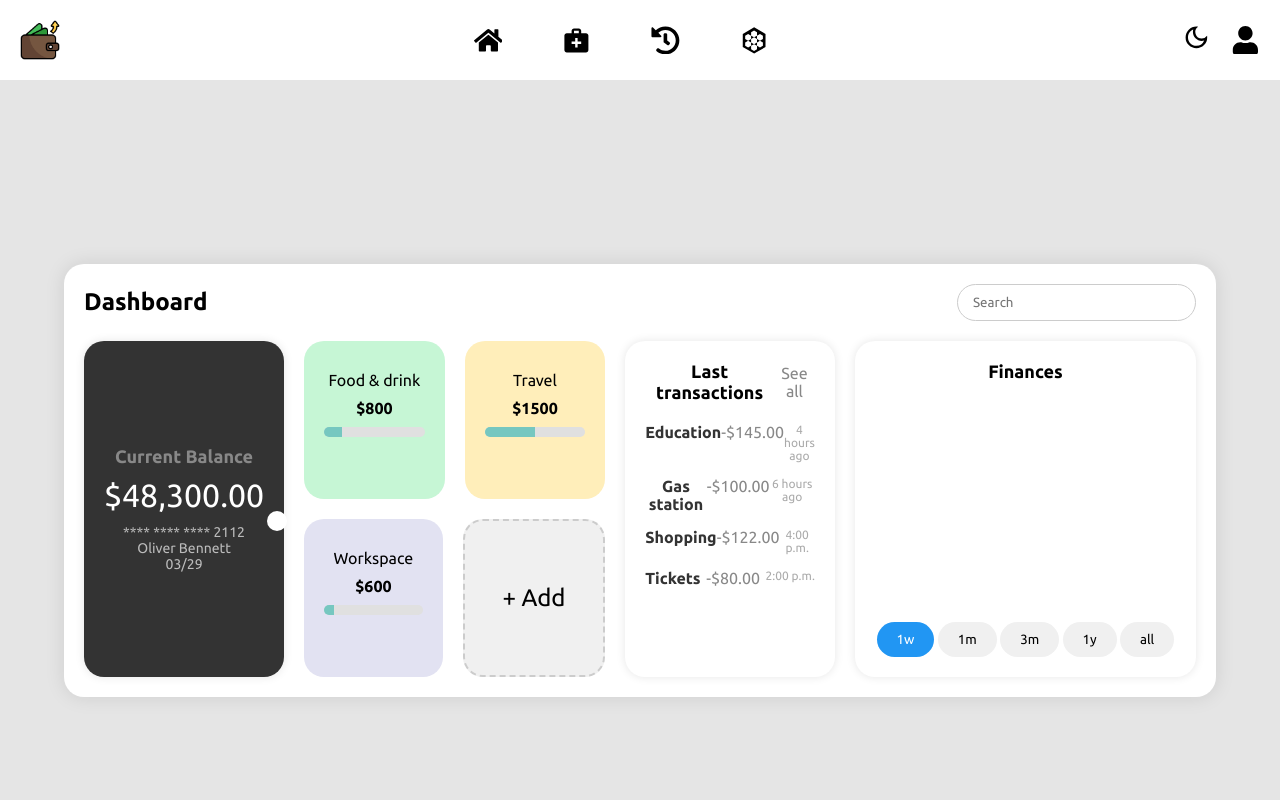
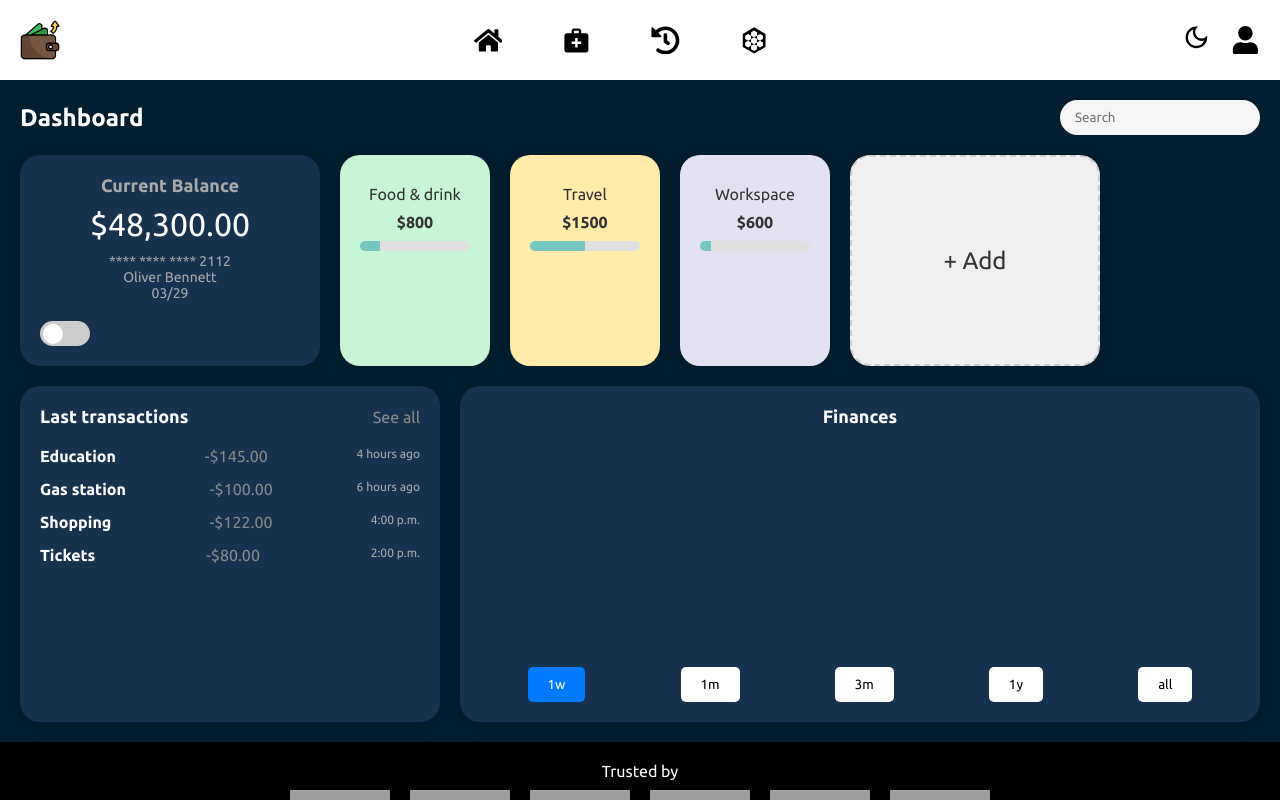
Before and after one commit to Pritam-Raj/ExpenseTracker, a React (Vite) app: page /history in a window 1280 px wide. Built offline with nearby package versions, Linux system fonts and the light colour scheme; grey boxes are pictures that could not be loaded.

Commit message:
updated css of history page

```diff
--- a/src/pages/History.css
+++ b/src/pages/History.css
@@ -2,30 +2,19 @@ body {
     font-family: 'Arial', sans-serif;
     margin: 0;
     padding: 0;
-    background-color: #f5f5f5;
+    background-color: #0B2438;
 }
 
 .dashboard {
-    display: flex;
-    justify-content: center;
-    align-items: center;
-    height: 100vh;
-    background-color: #e5e5e5;
-}
-
-.main-content {
-    width: 90%;
-    max-width: 1440px;
-    background-color: #ffffff;
-    border-radius: 20px;
     padding: 20px;
-    box-shadow: 0px 0px 20px rgba(0,0,0,0.1);
+    color: white;
 }
 
 .header {
     display: flex;
     justify-content: space-between;
     align-items: center;
+    padding-bottom: 20px;
 }
 
 .title {
@@ -36,49 +25,49 @@ body {
 .search-bar {
     display: flex;
     align-items: center;
-    border: 1px solid #ccc;
+    background-color: #f5f5f5;
+    border: none;
     border-radius: 20px;
     padding: 5px 10px;
+    width: 200px;
 }
 
 .search-bar input {
     border: none;
     outline: none;
     padding: 5px;
+    width: 100%;
+    background-color: #f5f5f5;
+    color: #333;
 }
 
-.icon-search {
-    font-size: 20px;
-    color: #ccc;
-    margin-left: 5px;
-}
-
-.content {
+.main-content {
     display: flex;
+    gap: 20px;
     flex-wrap: wrap;
-    gap: 20px;
-    margin-top: 20px;
 }
 
 .card {
-    background-color: #333;
+    background-color: #16324F;
     border-radius: 20px;
     padding: 20px;
-    color: white;
-    box-shadow: 0px 0px 10px rgba(0,0,0,0.1);
+    box-shadow: 0px 0px 20px rgba(0, 0, 0, 0.1);
+    flex: 1;
+    min-width: 250px;
 }
 
 .balance-card {
-    flex: 1;
-    display: flex;
-    justify-content: space-between;
-    align-items: center;
+    max-width: 300px;
+}
+
+.balance {
+    margin-bottom: 20px;
 }
 
 .balance h2 {
     margin: 0;
     font-size: 18px;
-    color: #888;
+    color: #A9A9A9;
 }
 
 .balance-amount {
@@ -88,7 +77,12 @@ body {
 
 .card-number, .card-holder, .expiry-date {
     font-size: 14px;
-    color: #bbb;
+    color: #A9A9A9;
+}
+
+.toggle {
+    display: flex;
+    align-items: center;
 }
 
 .toggle input {
@@ -129,15 +123,12 @@ input:checked + .slider:before {
     display: flex;
     gap: 20px;
     flex-wrap: wrap;
-    flex: 2;
 }
 
-.expense-card, .add-expense {
+.expense-card {
     flex: 1;
-    border-radius: 20px;
-    padding: 20px;
+    min-width: 150px;
     text-align: center;
-    cursor: pointer;
 }
 
 .expense-card p {
@@ -146,15 +137,18 @@ input:checked + .slider:before {
 }
 
 .expense-card.food-drink {
-    background-color: #c6f6d5;
+    background-color: #C6F6D5;
+    color: #333;
 }
 
 .expense-card.travel {
-    background-color: #ffeeba;
+    background-color: #FFEBAA;
+    color: #333;
 }
 
 .expense-card.workspace {
-    background-color: #e2e2f2;
+    background-color: #E2E2F2;
+    color: #333;
 }
 
 .amount {
@@ -163,32 +157,32 @@ input:checked + .slider:before {
 }
 
 .progress-bar {
-    background-color: #e0e0e0;
+    background-color: #E0E0E0;
     border-radius: 10px;
     overflow: hidden;
     height: 10px;
+    width: 100%;
+    margin-top: 10px;
 }
 
 .progress {
     height: 100%;
-    background-color: #76c7c0;
+    background-color: #76C7C0;
 }
 
 .add-expense {
-    background-color: #f0f0f0;
-    border: 2px dashed #ccc;
+    background-color: #F0F0F0;
+    border: 2px dashed #CCC;
     display: flex;
     justify-content: center;
     align-items: center;
     font-size: 24px;
+    color: #333;
 }
 
 .transactions {
     flex: 1;
-    background-color: white;
-    border-radius: 20px;
-    padding: 20px;
-    box-shadow: 0px 0px 10px rgba(0,0,0,0.1);
+    min-width: 200px;
 }
 
 .transactions-header {
@@ -217,7 +211,7 @@ input:checked + .slider:before {
 .transaction-title {
     font-size: 16px;
     font-weight: bold;
-    color: #333;
+    color: #FFF;
 }
 
 .transaction-amount {
@@ -227,15 +221,13 @@ input:checked + .slider:before {
 
 .transaction-time {
     font-size: 12px;
-    color: #aaa;
+    color: #AAA;
 }
 
 .finances {
     flex: 2;
-    background-color: white;
-    border-radius: 20px;
+    min-width: 400px;
     padding: 20px;
-    box-shadow: 0px 0px 10px rgba(0,0,0,0.1);
 }
 
 .finances h3 {
@@ -254,14 +246,14 @@ input:checked + .slider:before {
 }
 
 .chart-controls button {
+    background-color: #FFF;
+    border: none;
+    border-radius: 5px;
     padding: 10px 20px;
-    border: none;
-    border-radius: 20px;
-    background-color: #f0f0f0;
     cursor: pointer;
 }
 
 .chart-controls button.active {
-    background-color: #2196F3;
-    color: white;
+    background-color: #007BFF;
+    color: #FFF;
 }
--- a/src/pages/History.jsx
+++ b/src/pages/History.jsx
@@ -4,16 +4,14 @@ import './History.css';
 const History = () => {
     return (
         <div className="dashboard">
-            <div className="main-content">
             <div className="header">
                 <div className="title">Dashboard</div>
                 <div className="search-bar">
                     <input type="text" placeholder="Search"/>
-                        <i className="icon-search"></i>
                 </div>
             </div>
-                <div className="content">
-                    <div className="card balance-card">
+            <div className="main-content">
+                <div className="balance-card card">
                     <div className="balance">
                         <h2>Current Balance</h2>
                         <p className="balance-amount">$48,300.00</p>
@@ -27,32 +25,32 @@ const History = () => {
                     </div>
                 </div>
                 <div className="expenses">
-                        <div className="expense-card food-drink">
+                    <div className="expense-card food-drink card">
                         <p>Food & drink</p>
                         <p className="amount">$800</p>
                         <div className="progress-bar">
                             <div className="progress" style={{width: '18%'}}></div>
                         </div>
                     </div>
-                        <div className="expense-card travel">
+                    <div className="expense-card travel card">
                         <p>Travel</p>
                         <p className="amount">$1500</p>
                         <div className="progress-bar">
                             <div className="progress" style={{width: '50%'}}></div>
                         </div>
                     </div>
-                        <div className="expense-card workspace">
+                    <div className="expense-card workspace card">
                         <p>Workspace</p>
                         <p className="amount">$600</p>
                         <div className="progress-bar">
                             <div className="progress" style={{width: '10%'}}></div>
                         </div>
                     </div>
-                        <div className="add-expense">
+                    <div className="add-expense card">
                         <p>+ Add</p>
                     </div>
                 </div>
-                    <div className="transactions">
+                <div className="transactions card">
                     <div className="transactions-header">
                         <h3>Last transactions</h3>
                         <a href="#">See all</a>
@@ -78,7 +76,7 @@ const History = () => {
                         <p className="transaction-time">2:00 p.m.</p>
                     </div>
                 </div>
-                    <div className="finances">
+                <div className="finances card">
                     <h3>Finances</h3>
                     <div className="chart">
                         {/* Implement the chart with your preferred charting library */}
@@ -93,7 +91,6 @@ const History = () => {
                 </div>
             </div>
         </div>
-        </div>
     );
 };
 
```
Lines whose indentation alone changed are shown as unchanged.
